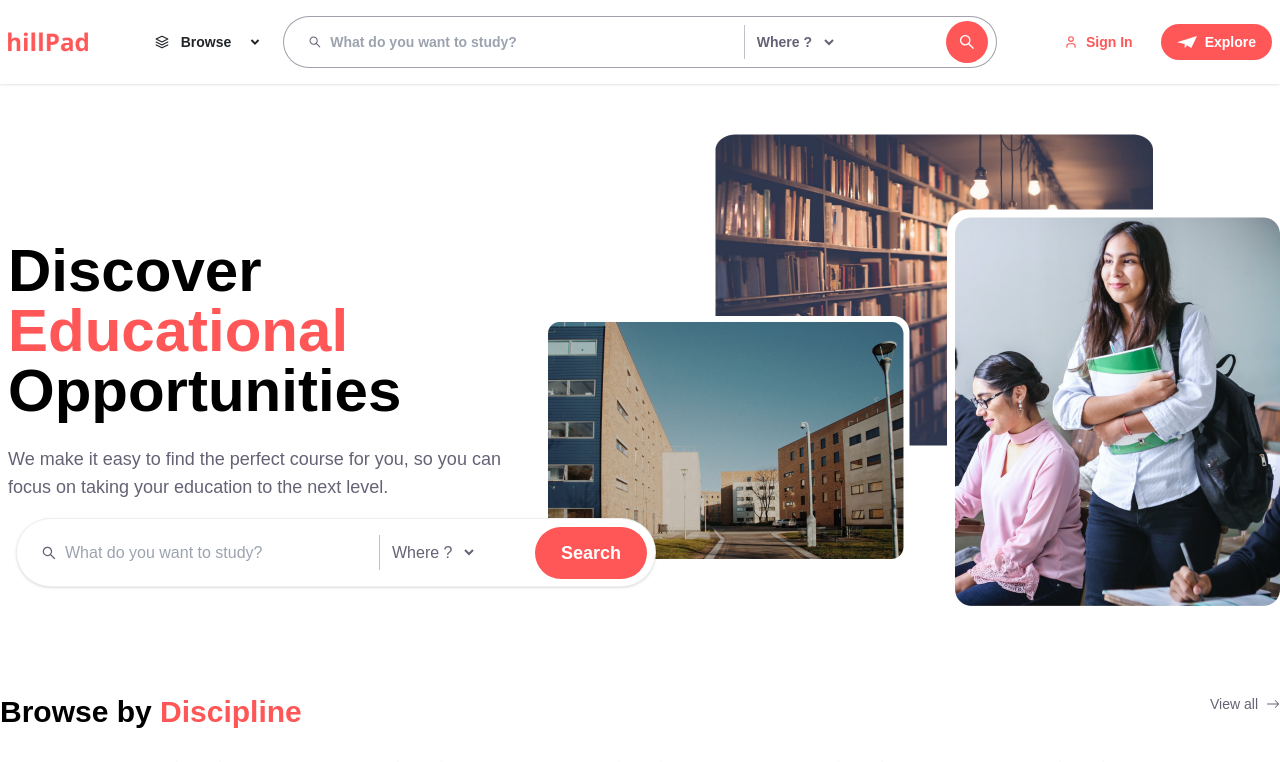
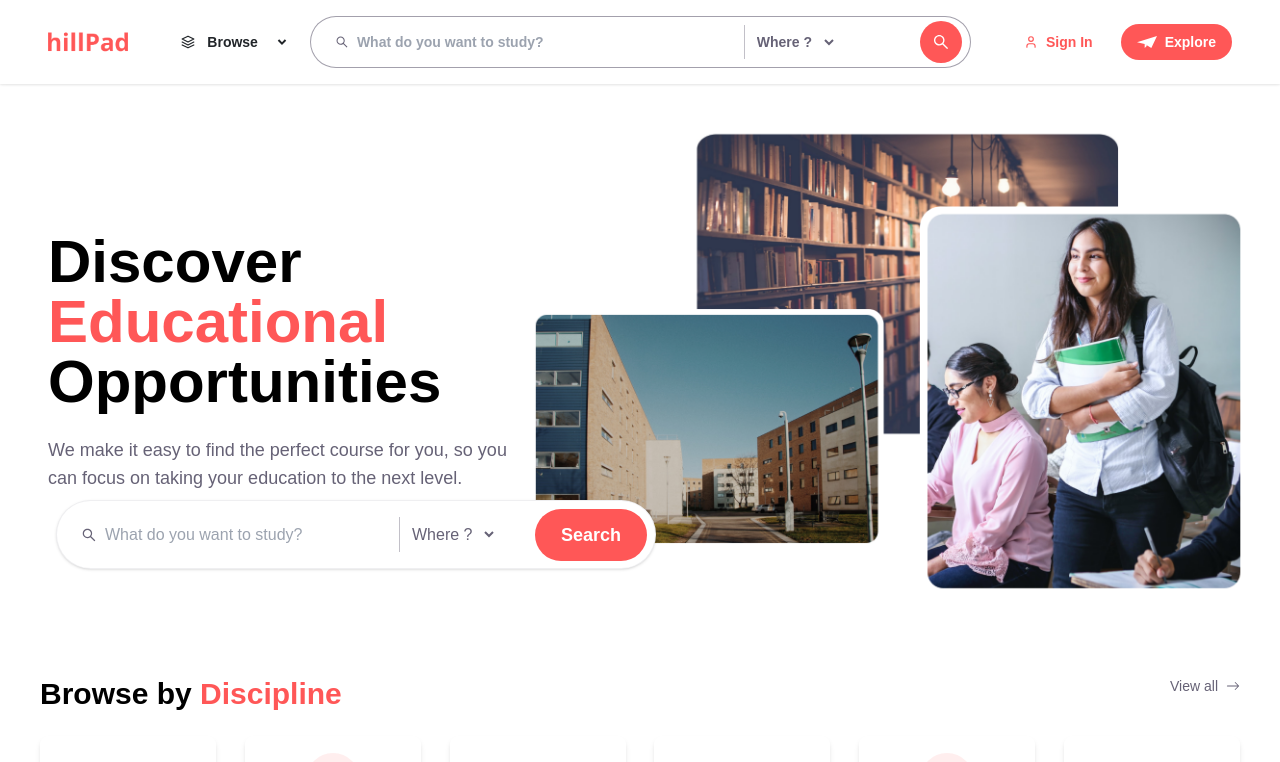
Before and after one commit to Haywhyoh/Hillpad, a React (Vite) app in the folder Hillpad/: page / in a window 1280 px wide. Shown: the top 762 px of the page. Built offline with nearby package versions, Linux system fonts and the light colour scheme; what tw-elements would draw is missing.

Commit message:
good to go with max screen size

```diff
--- a/Hillpad/tailwind.config.js
+++ b/Hillpad/tailwind.config.js
@@ -56,7 +56,7 @@ export default {
     maxWidth: {
       '8xl': '1440px',
       '9xl': '1560px',
-      'full': '1320px',
+      'full': '1200px',
     },
     bottom: {
       '68': '18rem',
```
